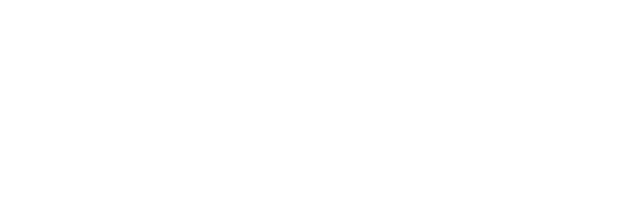
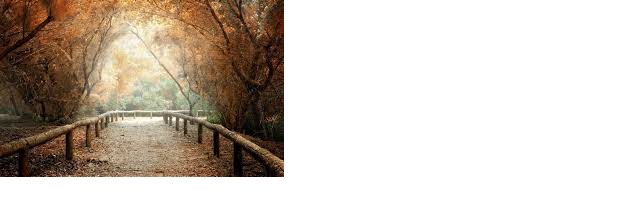
Before and after one commit to kimnamlhn/Am-I-Handsome, a plain HTML site: page index.html in a window 1280 px wide. Shown: the whole page, without its empty margins (0-640 px from the left). Drawn offline with nearby package versions, Linux system fonts and the light colour scheme; a web font is replaced by a local one.

Commit message:
update background

```diff
--- /dev/null
+++ b/css/styles.css
@@ -0,0 +1,9 @@
+*
+{
+    margin:0;
+    padding: 0;
+}
+
+.background {
+
+}
--- a/index.html
+++ b/index.html
@@ -6,11 +6,11 @@
     <meta charset="UTF-8">
     <meta name="viewport" content="width=device-width, initial-scale=1">
     <link href="https://stackpath.bootstrapcdn.com/bootswatch/4.3.1/sketchy/bootstrap.min.css" rel="stylesheet">
+    <link rel="stylesheet" href="css/styles.css">
 </head>
 
 <body>
-
-
+    <img src="./img/background.jpg" alt="background" class="background">
 </body>
 
 </html>
```
Also changed, not shown: img/Namdz.jpg (added), img/background.jpg (added).
